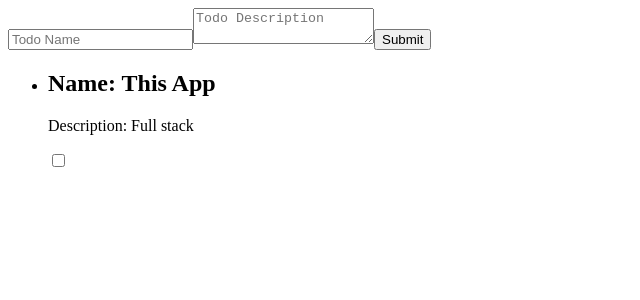
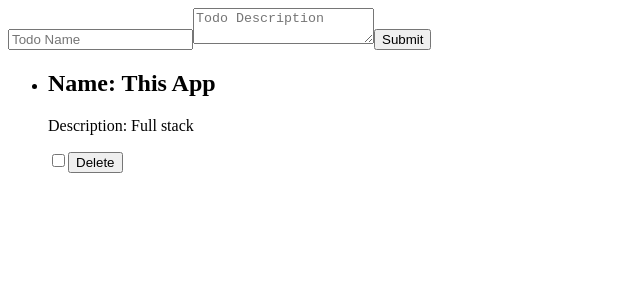
Before and after one commit to treem0/lab41-todo-frontend, a React app: page / in a window 1280 px wide. Shown: the top 300 px of the page, without its empty margins (0-640 px from the left). Built offline with nearby package versions, Linux system fonts and the light colour scheme.

Commit message:
can post todos

```diff
--- a/src/components/todos/Todo.js
+++ b/src/components/todos/Todo.js
@@ -6,6 +6,7 @@ const Todo = ({ name, description }) => (
     <h2>Name: {name}</h2>
     <p>Description: {description}</p>
     <input type='checkbox' name='isComplete' />
+    <button>Delete</button>
   </section>
 );
 
--- a/src/components/todos/TodoApp.js
+++ b/src/components/todos/TodoApp.js
@@ -1,22 +1,27 @@
-import React, { useState } from 'react';
+import React, { useState, useEffect } from 'react';
 import PropTypes from 'prop-types';
 import TodoForm from './TodoForm';
 import Todos from './Todos';
+import { postTodo, getTodos } from '../../services/todoApi';
 
 const TodoApp = () => {
-  const [todo, setTodo] = useState([]);
+  const [todos, setTodos] = useState([]);
 
+
+  //   const fetchedTodos = () => {
+  //     const fetchedTodos = getTodos();
+  //     setTodos(fetchedTodos);
+  //   };
 
   const createTodo = (name, description) => {
     postTodo({ name, description })
-      .then(todo => setTodo(prevState => ({
-        todo: [todo, ...prevState.todo]
-      })));
+      .then(todo => setTodos(prevState => [...prevState, todo]));
   };
+
 
   return (
     <>
-      <TodoForm />
+      <TodoForm submitTodo={createTodo} />
       <Todos />
     </>
   );
--- a/src/components/todos/TodoForm.js
+++ b/src/components/todos/TodoForm.js
@@ -1,12 +1,13 @@
 import React, { useState } from 'react';
 import PropTypes from 'prop-types';
 
-const TodoForm = () => {
+const TodoForm = ({ submitTodo }) => {
   const [name, setName] = useState('');
   const [description, setDescription] = useState('');
 
   const handleSubmit = event => {
     event.preventDefault();
+    submitTodo(name, description);
   };
 
   return (
@@ -18,6 +19,8 @@ const TodoForm = () => {
   );
 };
 
-TodoForm.propTypes = {};
+TodoForm.propTypes = {
+  submitTodo: PropTypes.func.isRequired
+};
 
 export default TodoForm;
```
